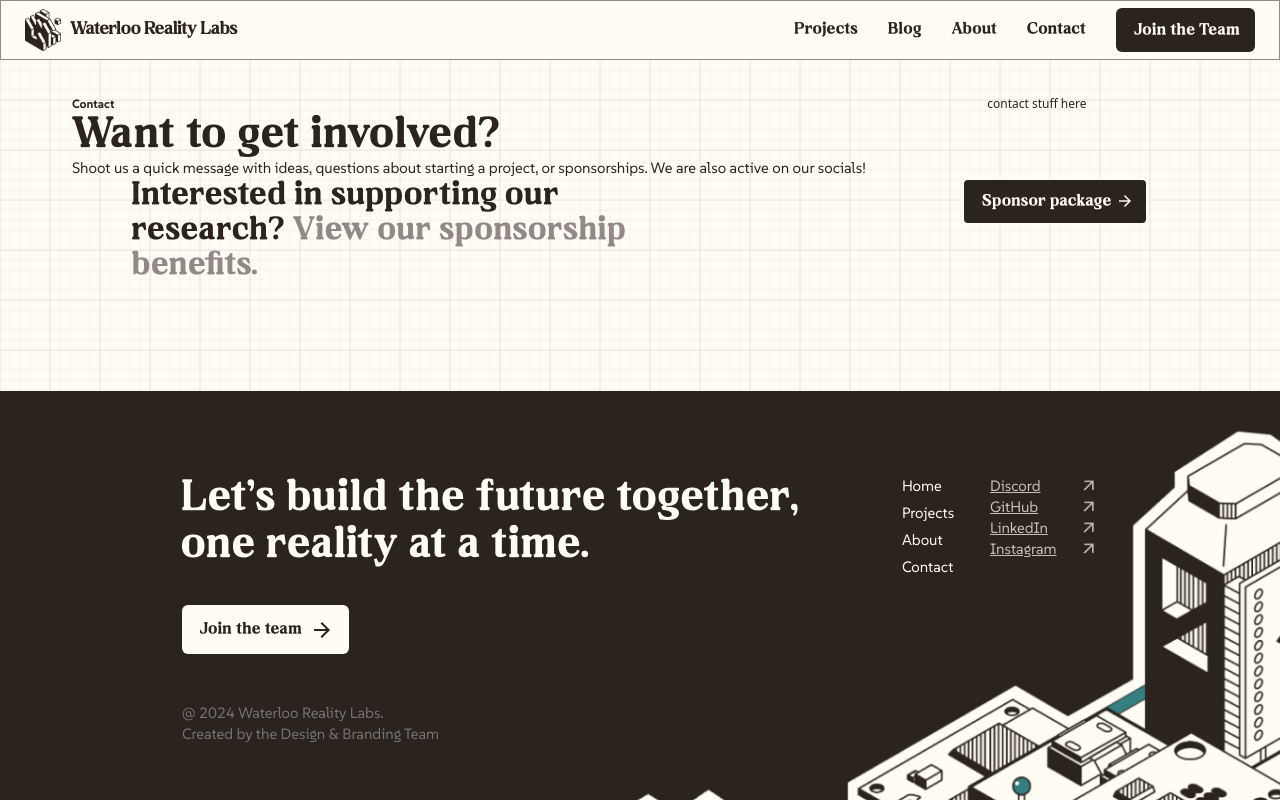
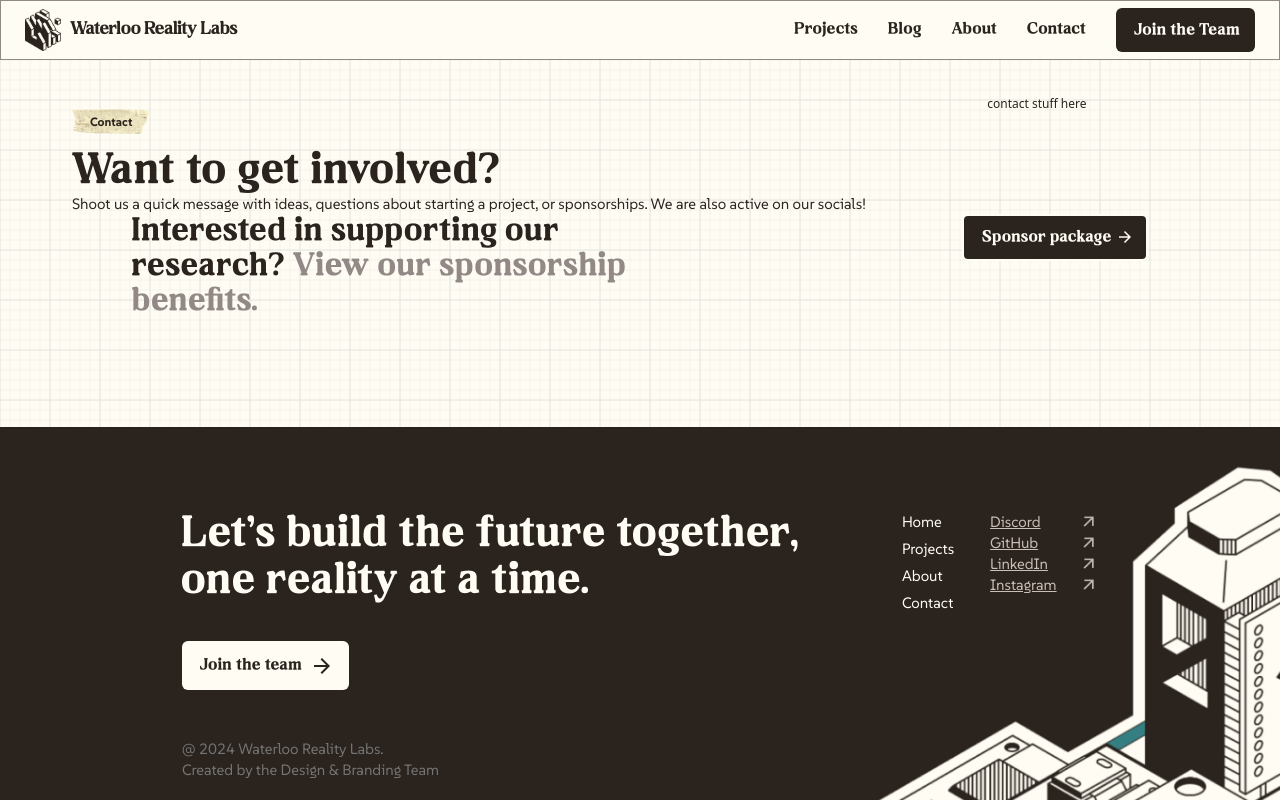
Before and after one commit to uwrealitylabs/website, a Next.js app: page /contact in a window 1280 px wide. Shown: the top 800 px of the page. Built offline with nearby package versions, Linux system fonts and the light colour scheme.

Commit message:
projects photo grid sizing issue fixed

```diff
--- a/app/(pages)/about/page.js
+++ b/app/(pages)/about/page.js
@@ -22,7 +22,7 @@ export default function About() {
             <img src="/images/assets/squiggle.png" className="absolute -bottom-12 -right-64 max-md:hidden" alt=""/>
             <img src="/images/assets/star.png" className="absolute bottom-20 -right-10 max-md:hidden" alt=""/>
           <p
-            className="font-suse text-body leading-normal bg-[url('/images/assets/paper-tape.png')]
+            className="font-suse text-body font-bold leading-normal bg-[url('/images/assets/paper-tape.png')]
           bg-no-repeat bg-contain bg-center w-fit p-6 mx-auto
           "
           >
--- a/app/(pages)/contact/page.js
+++ b/app/(pages)/contact/page.js
@@ -9,20 +9,21 @@ export default function Contact() {
       <main className="px-24 py-12 || max-md:px-8 || max-mobile:px-4 ">
         <section className="grid grid-flow-col">
           <div>
-            <h2 className="font-suse text-body font-bold">Contact</h2>
+            <h2 className="font-suse text-body font-bold
+            bg-[url('/images/assets/paper-tape.png')] bg-contain bg-no-repeat bg-center p-6 w-fit">
+              Contact
+            </h2>
             <h1 className="text-h1 font-neraphic">Want to get involved?</h1>
             <p className="text-bodyLarge font-suse">
               Shoot us a quick message with ideas, questions about starting a
               project, or sponsorships. We are also active on our socials!
             </p>
           </div>
-          <div>
-            contact stuff here
-          </div>
+          <div>contact stuff here</div>
         </section>
 
         {/* SPONSORSHIP SECTION */}
-        <section className="pb-24 mx-44 grid grid-cols-2 || max-2xl:mx-20 || max-md:mx-12 || max-mobile:gap-y-6">
+        <section className="pb-24  grid grid-cols-2 || max-2xl:mx-20 || max-md:mx-12 || max-mobile:gap-y-6">
           <h2 className="text-h2 font-neraphic text-text-darkBody max-w-900 || max-lg:text-h3 || max-mobile:text-button max-mobile:leading-snug max-mobile:col-span-2 ">
             Interested in supporting our research?
             <span className="text-grey-60">
--- a/app/(pages)/projects/(projects)/realityfromscratch/page.js
+++ b/app/(pages)/projects/(projects)/realityfromscratch/page.js
@@ -45,7 +45,7 @@ export default function RealityFromScratch() {
           link="https://github.com/uwrealitylabs/realityfromscratch"
         />
 
-        <section className="mobile:grid mobile:grid-cols-2 max-mobile:flex max-mobile:flex-col gap-6 my-16">
+        <section className="mobile:grid mobile:grid-cols-2 mx-auto max-mobile:flex max-mobile:flex-col gap-6 my-16">
           <ContentImages photo="realityfromscratch/headset.png" grid="full" />
           <ContentImages photo="realityfromscratch/groupphoto.png" />
           <ContentImages photo="realityfromscratch/pcb2.png" />
--- a/app/(pages)/projects/(projects)/varifocalresearch/page.js
+++ b/app/(pages)/projects/(projects)/varifocalresearch/page.js
@@ -2,6 +2,7 @@ import NavBar from "@/app/components/NavBar";
 import Footer from "@/app/components/Footer";
 import ProjHeader from "../../ProjHeader";
 import ProjDescrip from "../../ProjDescrip";
+
 export default function VarifocalResearch() {
   return (
     <div className="bg-[url('/images/assets/grid.png')] bg-bck-white">
--- a/app/(pages)/projects/projectCard.jsx
+++ b/app/(pages)/projects/projectCard.jsx
@@ -4,7 +4,7 @@
 export default function ProjectCard({ title, descrip, img, link, grid = "" }) {
   return (
     <a
-      href={`/pages/projects//${link}`}
+      href={`/projects//${link}`}
       className={`
     hover:scale-102
     duration-300
```
